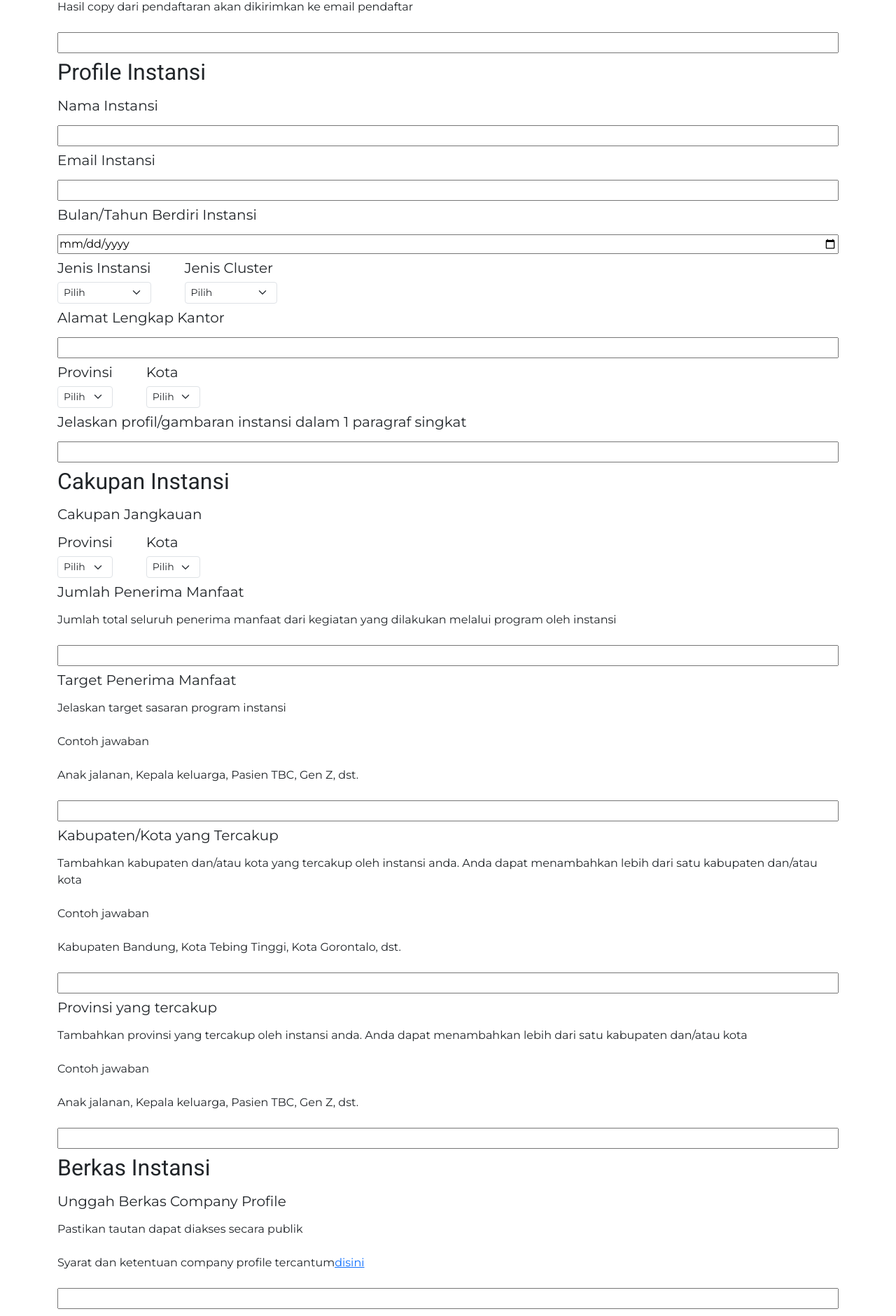
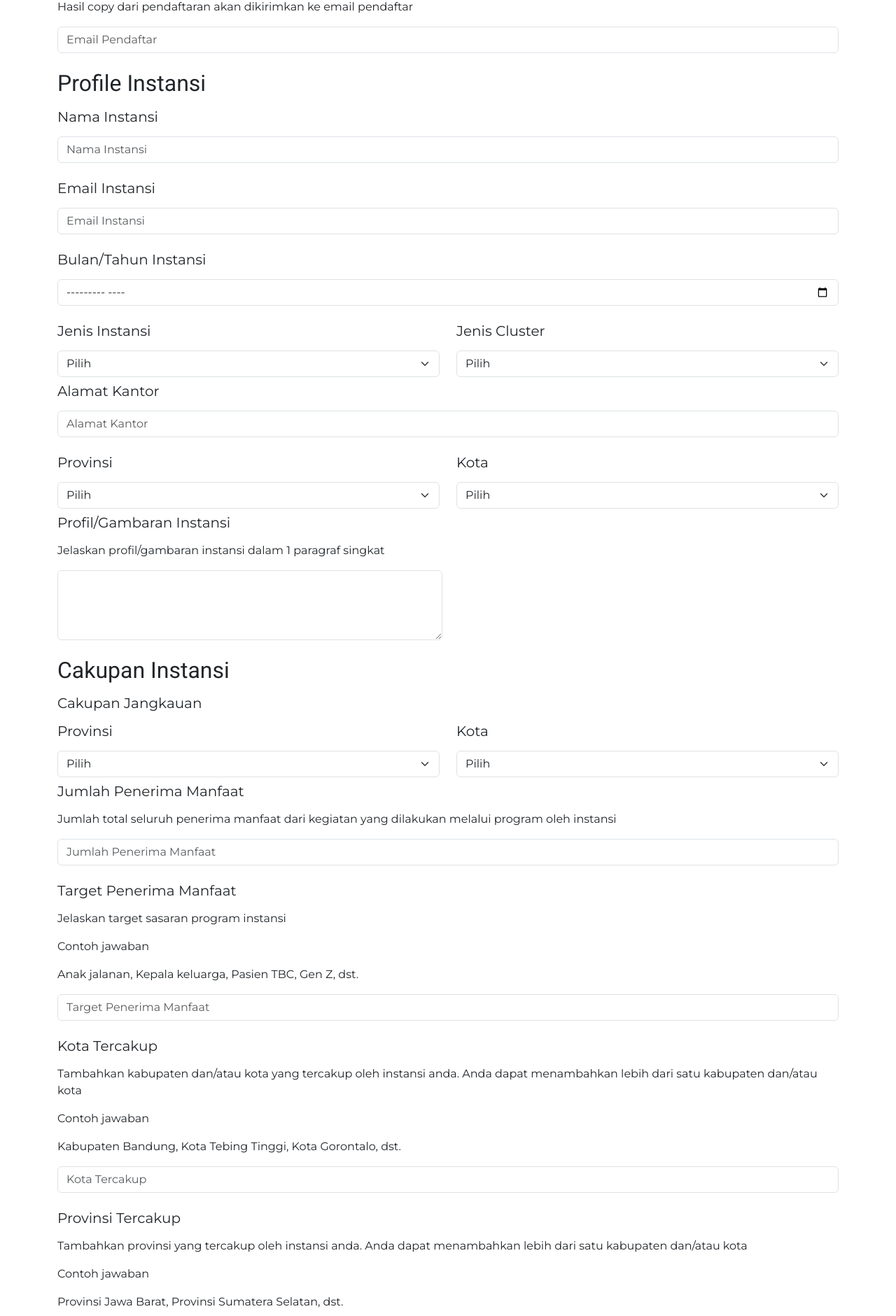
Before and after one commit to groupbmpi/lead-fe, a Next.js app: page /instance_registration in a window 1280 px wide. Shown: the part 160-2041 px from the top of the page at 70% size. Built offline with nearby package versions, Linux system fonts and the light colour scheme.

Commit message:
feat: changed layout

```diff
--- a/src/pages/instance_registration/index.tsx
+++ b/src/pages/instance_registration/index.tsx
@@ -29,30 +29,40 @@ export default function Home() {
             <div className="container d-flex flex-column gap-2 align-items-left justify-content-left vh-90">
                 <h1>Daftar</h1>
                 <h2>Email Pendaftar</h2>
-                <h5>Email Pendaftar</h5>
+                <div className="mb-3">
+                    <label htmlFor="emailPendaftar" className="form-label"><h5>Email pendaftar</h5></label>
                     <p>Hasil copy dari pendaftaran akan dikirimkan ke email pendaftar</p>
-                <input type="email" name="emailPendaftar"/>
+                    <input type="text" className="form-control" name="emailPendaftar" placeholder="Email Pendaftar"/>
+                </div>
 
                 <h2>Profile Instansi</h2>
-                <h5>Nama Instansi</h5>
-                <input type="text" name="namaInstansi"/>
-                <h5>Email Instansi</h5>
-                <input type="text" name="emailInstansi"/>
-                <h5>Bulan/Tahun Berdiri Instansi</h5>
-                <input type="date" name="tanggalBerdiri"/>
-                <div className="d-flex flex-row gap-5">
-                    <div className="d-flex flex-column">
-                        <h5>Jenis Instansi</h5>
-                        <select className="form-select form-select-sm" aria-label=".form-select-sm example" name="jenisInstansi">
+                <div className="mb-3">
+                    <label htmlFor="namaInstansi" className="form-label"><h5>Nama Instansi</h5></label>
+                    <input type="text" className="form-control" name="namaInstansi" placeholder="Nama Instansi"/>
+                </div>
+                <div className="mb-3">
+                    <label htmlFor="emailInstansi" className="form-label"><h5>Email Instansi</h5></label>
+                    <input type="text" className="form-control" name="emailInstansi" placeholder="Email Instansi"/>
+                </div>
+                <div className="mb-3">
+                    <label htmlFor="tanggalBerdiri" className="form-label"><h5>Bulan/Tahun Instansi</h5></label>
+                    <input type="month" className="form-control" name="tanggalBerdiri"/>
+                </div>
+
+
+                <div className="row">
+                    <div className="col">
+                        <label htmlFor="jenisInstansi" className="form-label"><h5>Jenis Instansi</h5></label>
+                        <select className="form-select" name="jenisInstansi">
                             <option selected>Pilih</option>
                             <option value="gerakan">Gerakan</option>
                             <option value="komunitas">Komunitas</option>
                             <option value="yayasan">Yayasan</option>
                         </select>
                     </div>
-                    <div className="d-flex flex-column">
-                        <h5>Jenis Cluster</h5>
-                        <select className="form-select form-select-sm" aria-label=".form-select-sm example" name="jenisCluster">
+                    <div className="col">
+                        <label htmlFor="jenisInstansi" className="form-label"><h5>Jenis Cluster</h5></label>
+                        <select className="form-select" name="jenisCluster">
                             <option selected>Pilih</option>
                             <option value="pendidikan">Pendidikan</option>
                             <option value="kesehatan">Kesehatan</option>
@@ -60,78 +70,93 @@ export default function Home() {
                         </select>
                     </div>
                 </div>
-                <h5>Alamat Lengkap Kantor</h5>
-                <input type="text" name="alamatKantor"/>
-                <div className="d-flex flex-row gap-5">
-                    <div className="d-flex flex-column">
-                        <h5>Provinsi</h5>
-                        <select className="form-select form-select-sm" aria-label=".form-select-sm example" name="provinsiKantor">
-                            {/* not done */}
+
+                <div className="mb-3">
+                    <label htmlFor="alamatKantor" className="form-label"><h5>Alamat Kantor</h5></label>
+                    <input type="text" className="form-control" name="alamatKantor" placeholder="Alamat Kantor"/>
+                </div>
+                <div className="row">
+                    <div className="col">
+                        <label htmlFor="provinsiKantor" className="form-label"><h5>Provinsi</h5></label>
+                        <select className="form-select" name="provinsiKantor">
                             <option selected>Pilih</option>
+                            <option value="...">...</option>
                         </select>
                     </div>
-                    <div className="d-flex flex-column">
-                        <h5>Kota</h5>
-                        <select className="form-select form-select-sm" aria-label=".form-select-sm example" name="kotaKantor">
-                            {/* not done */}
+                    <div className="col">
+                        <label htmlFor="kotaKantor" className="form-label"><h5>Kota</h5></label>
+                        <select className="form-select" name="kotaKantor">
                             <option selected>Pilih</option>
+                            <option value="...">...</option>
                         </select>
                     </div>
                 </div>
-                <h5>Jelaskan profil/gambaran instansi dalam 1 paragraf singkat</h5>
-                <input type="text" name="gambaranInstansi"/>
+                <div className="mb-3">
+                    <label htmlFor="gambaranInstansi" className="form-label"><h5>Profil/Gambaran Instansi</h5></label>
+                    <p>Jelaskan profil/gambaran instansi dalam 1 paragraf singkat</p>
+                    <textarea className="form-control" name="gambaranInstansi" style={{ width: '550px', height: '100px' }}/>
+                </div>
 
                 <h2>Cakupan Instansi</h2>
                 <h5>Cakupan Jangkauan</h5>
-                <div className="d-flex flex-row gap-5">
-                    <div className="d-flex flex-column">
-                        <h5>Provinsi</h5>
-                        <select className="form-select form-select-sm" aria-label=".form-select-sm example" name="provinsiJangkauan">
-                            {/* not done */}
+                <div className="row">
+                    <div className="col">
+                        <label htmlFor="provinsiJangkauan" className="form-label"><h5>Provinsi</h5></label>
+                        <select className="form-select" name="provinsiJangkauan">
                             <option selected>Pilih</option>
+                            <option value="...">...</option>
                         </select>
                     </div>
-                    <div className="d-flex flex-column">
-                        <h5>Kota</h5>
-                        <select className="form-select form-select-sm" aria-label=".form-select-sm example" name="kotaJangkauan">
-                            {/* not done */}
+                    <div className="col">
+                        <label htmlFor="kotaJangkauan" className="form-label"><h5>Kota</h5></label>
+                        <select className="form-select" name="kotaJangkauan">
                             <option selected>Pilih</option>
+                            <option value="...">...</option>
                         </select>
                     </div>
                 </div>
-                <h5>Jumlah Penerima Manfaat</h5>
+                <div className="mb-3">
+                    <label htmlFor="jumlahPenerimaManfaat" className="form-label"><h5>Jumlah Penerima Manfaat</h5></label>
                     <p>Jumlah total seluruh penerima manfaat dari kegiatan yang dilakukan melalui program oleh instansi</p>
-                <input type="number" name="penerimaManfaat"/>
+                    <input type="number" className="form-control" name="jumlahPenerimaManfaat" placeholder="Jumlah Penerima Manfaat"/>
+                </div>
                 {/* 3 pertanyaan dibawah input typenya apa */}
-                <h5>Target Penerima Manfaat</h5>
+                <div className="mb-3">
+                    <label htmlFor="targetPenerimaManfaat" className="form-label"><h5>Target Penerima Manfaat</h5></label>
                     <p>Jelaskan target sasaran program instansi</p>
                     <p>Contoh jawaban</p>
                     <p>Anak jalanan, Kepala keluarga, Pasien TBC, Gen Z, dst.</p>
-                <input type="text" name="targetPenerimaManfaat"/>
-                <h5>Kabupaten/Kota yang Tercakup</h5>
+                    <input type="text" className="form-control" name="targetPenerimaManfaat" placeholder="Target Penerima Manfaat"/>
+                </div>
+                <div className="mb-3">
+                    <label htmlFor="kotaTercakup" className="form-label"><h5>Kota Tercakup</h5></label>
                     <p>Tambahkan kabupaten dan/atau kota yang tercakup oleh instansi anda. Anda dapat menambahkan lebih dari satu kabupaten dan/atau kota</p>
                     <p>Contoh jawaban</p>
                     <p>Kabupaten Bandung, Kota Tebing Tinggi, Kota Gorontalo, dst.</p>
-                <input type="text" name="kotaTercakup"/>
-                <h5>Provinsi yang tercakup</h5>
+                    <input type="text" className="form-control" name="kotaTercakup" placeholder="Kota Tercakup"/>
+                </div>
+                <div className="mb-3">
+                    <label htmlFor="provinsiTercakup" className="form-label"><h5>Provinsi Tercakup</h5></label>
                     <p>Tambahkan provinsi yang tercakup oleh instansi anda. Anda dapat menambahkan lebih dari satu kabupaten dan/atau kota</p>
                     <p>Contoh jawaban</p>
-                <p>Anak jalanan, Kepala keluarga, Pasien TBC, Gen Z, dst.</p>
-                <input type="text" name="provinsiTercakup"/>
+                    <p>Provinsi Jawa Barat, Provinsi Sumatera Selatan, dst.</p>
+                    <input type="text" className="form-control" name="provinsiTercakup" placeholder="Provinsi Tercakup"/>
+                </div>
 
                 <h2>Berkas Instansi</h2>
-                <h5>Unggah Berkas Company Profile</h5>
+                <div className="mb-3">
+                    <label htmlFor="companyProfile" className="form-label"><h5>Unggah Berkas Company Profile</h5></label>
                     <p>Pastikan tautan dapat diakses secara publik</p>
                     <p>Syarat dan ketentuan company profile tercantum
-                    <Link href= "https://bit.ly/template-profil-lembaga-peserta-LEAD">
-                        disini
-                    </Link>
+                        <Link href= "https://bit.ly/template-profil-lembaga-peserta-LEAD">disini</Link>
                     </p>
-                <input type="url" name="companyProfile"/>
-                <h5>Unggah Berkas Proposal Program</h5>
+                    <input type="url" className="form-control" name="companyProfile" placeholder="Link Company Profile"/>
+                </div>
+                <div className="mb-3">
+                    <label htmlFor="proposalProgram" className="form-label"><h5>Unggah Berkas Proposal Program</h5></label>
                     <p>Pastikan tautan dapat diakses secara publik</p>
-                <input type="url" name="proposalProgram"/>
-
+                    <input type="url" className="form-control" name="proposalProgram" placeholder="Link Proposal Program"/>
+                </div>
                 <button type="submit" className="btn btn-primary">Berikutnya</button>
             </div>
         </form>
```
Lines whose indentation alone changed are shown as unchanged.
